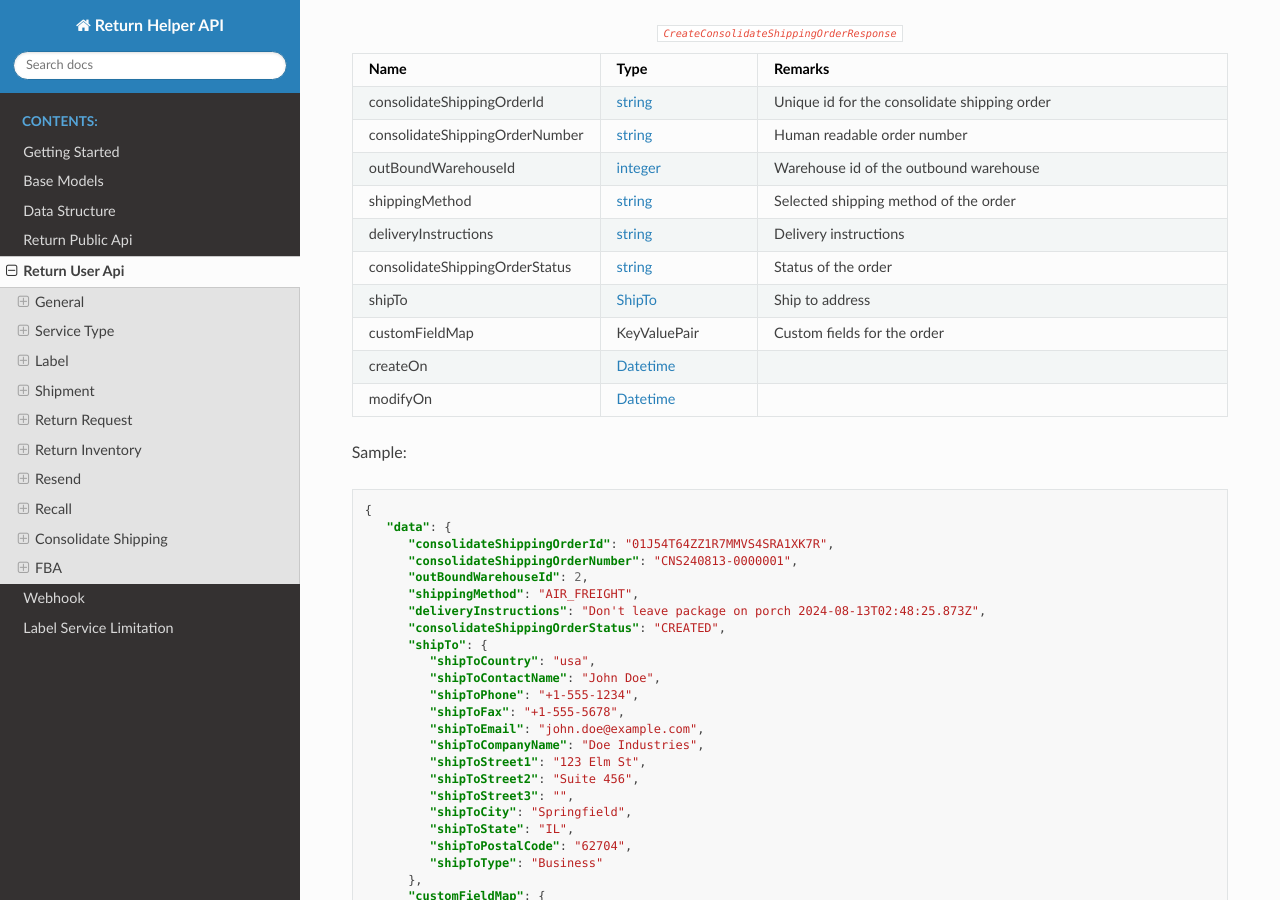
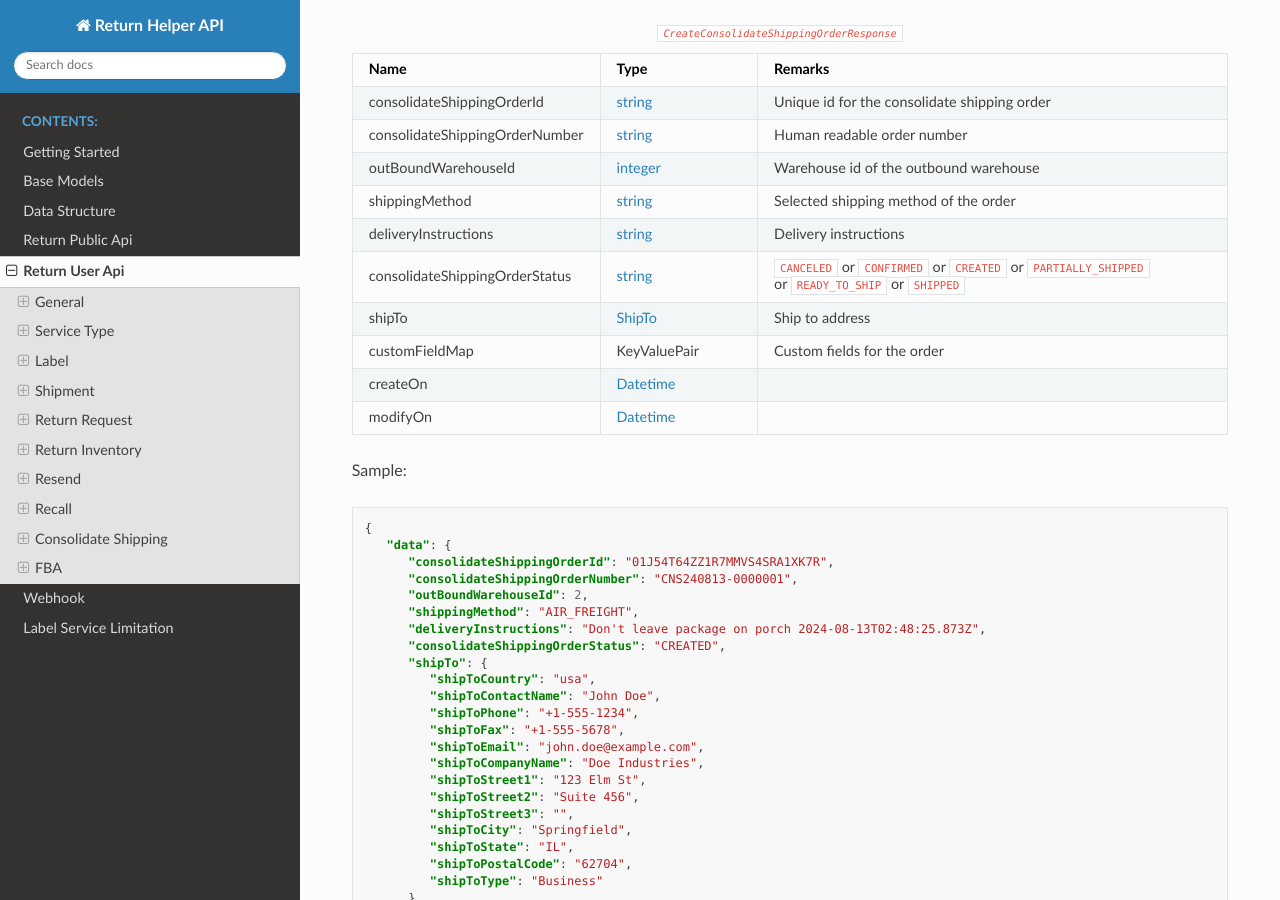
Before and after one commit to ReturnHelper/return-request-api-docs, a Sphinx documentation site: the page built from source/return_user_api.rst, in a window 1280 px wide and 900 px high, scrolled down 37348 px. Built offline with Sphinx 7.4.7 and the Read the Docs theme 2.0.0, drawn with Linux system fonts in a browser that asks for light colours.

Commit message:
update: consolidate shipping order status

```diff
--- a/source/return_user_api.rst
+++ b/source/return_user_api.rst
@@ -1804,7 +1804,7 @@ Response:
    outBoundWarehouseId, integer_, Warehouse id of the outbound warehouse
    shippingMethod, string_, Selected shipping method of the order
    deliveryInstructions, string_, Delivery instructions
-   consolidateShippingOrderStatus, string_, Status of the order
+   consolidateShippingOrderStatus, string_, ``CANCELED`` or ``CONFIRMED`` or ``CREATED`` or ``PARTIALLY_SHIPPED`` or ``READY_TO_SHIP`` or ``SHIPPED``
    shipTo, :ref:`structure-ShipTo`, Ship to address
    customFieldMap, KeyValuePair, Custom fields for the order
    createOn, Datetime_
```
